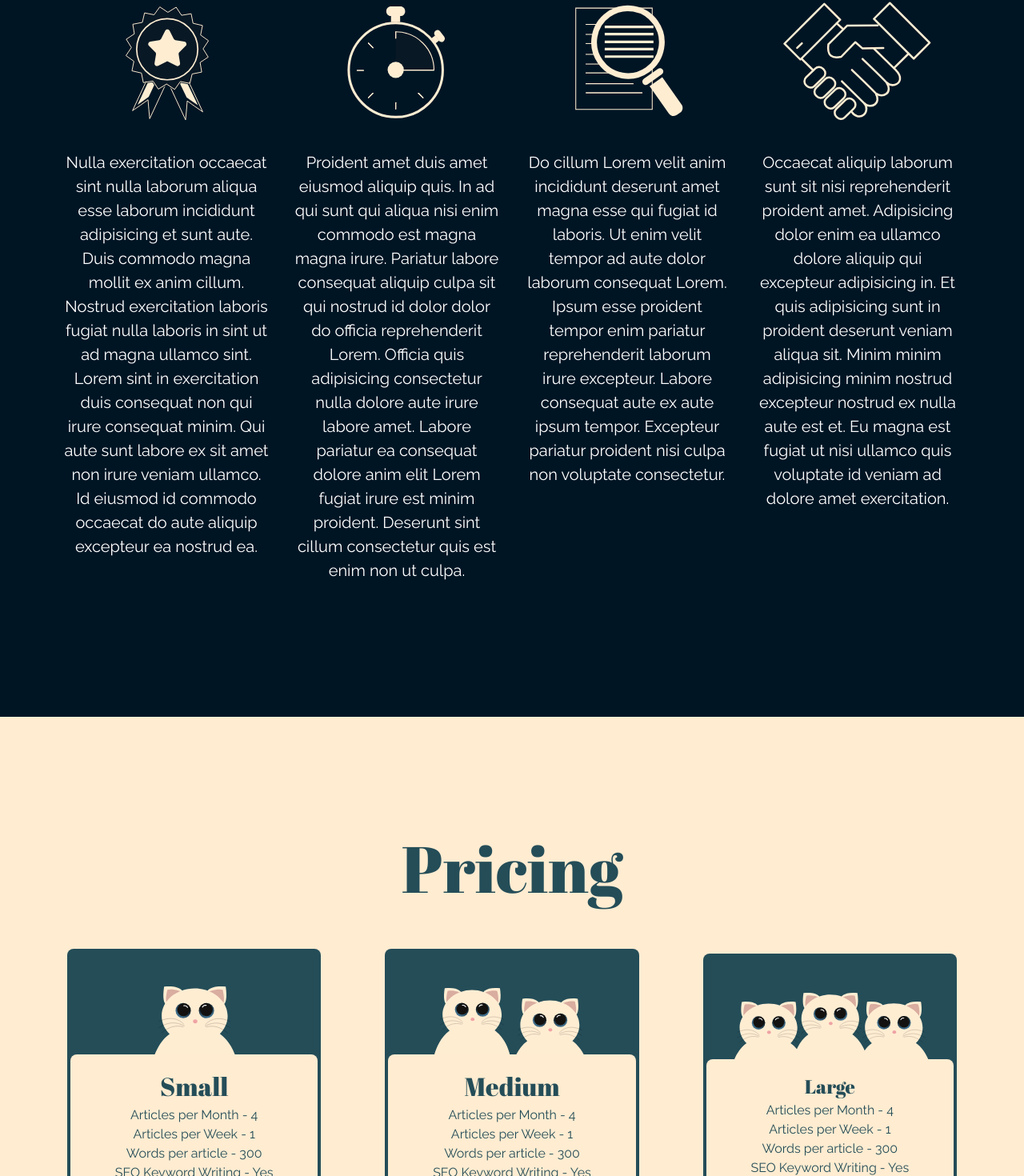
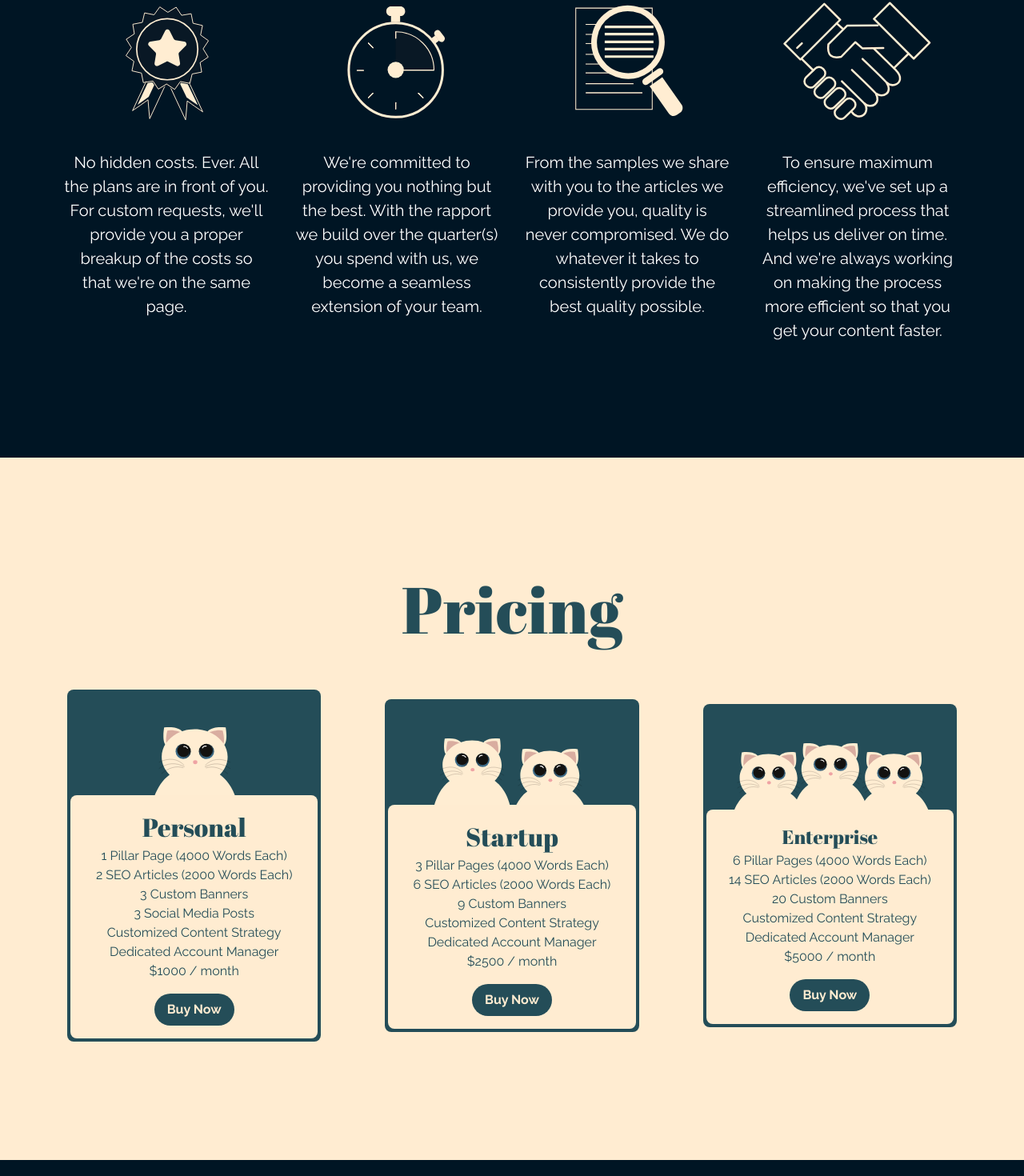
Before and after one commit to akshay-nm/thebstpcompany.com, a React (Create React App) app: page / in a window 1280 px wide. Shown: the part 861-2331 px from the top of the page at 80% size. Built offline with nearby package versions, Linux system fonts and the light colour scheme.

Commit message:
Add content

```diff
--- a/src/components/pricing/Pricing.js
+++ b/src/components/pricing/Pricing.js
@@ -1,13 +1,14 @@
-import React from 'react';
+import React from 'react'
 import smCat from './sm-cat.svg'
 import mdCat from './md-cat.svg'
 import lgCat from './lg-cat.svg'
 
-
 const Pricing = () => {
   return (
     <div className='px-16 py-32 bg-primary'>
-      <div className='text-center text-5xl mb-5 font-heading text-button-primary lg:text-pricing-header'>Pricing</div>
+      <div className='text-center text-5xl mb-5 font-heading text-button-primary lg:text-pricing-header'>
+        Pricing
+      </div>
       <div className='grid grid-cols-1 md:grid-cols-2 lg:grid-cols-3 gap-20 p-5 text-pricing-content'>
         <div className='flex items-center justify-center'>
           <div className='flex flex-col bg-button-primary rounded-lg p-1 w-full max-w-xs'>
@@ -15,16 +16,19 @@ const Pricing = () => {
               <img src={smCat} className='h-full w-full mt-10' alt='cat' />
             </div>
             <div className='text-center rounded-lg bg-primary p-4 text-button-primary'>
-              <div className='text-2xl font-heading text-pricing-sub-header'>Small</div>
-              <div>Articles per Month - 4</div>
-              <div>Articles per Week - 1</div>
-              <div>Words per article - 300</div>
-              <div>SEO Keyword Writing - Yes</div>
-              <div>Content Stategy Included - Yes</div>
-              <div>Plagarism Free - Yes</div>
-              <div>Posting Included - No</div>
-              <div className='text-pricing-content-bold'>$39.00 / month</div>
-              <button className='bg-button-primary hover:bg-gray-700 text-primary text-pricing-content-bold font-bold py-2 px-4 mt-4 rounded-full'>Buy Now</button>
+              <div className='text-2xl font-heading text-pricing-sub-header'>
+                Personal
+              </div>
+              <div>1 Pillar Page (4000 Words Each)</div>
+              <div>2 SEO Articles (2000 Words Each)</div>
+              <div>3 Custom Banners</div>
+              <div>3 Social Media Posts</div>
+              <div>Customized Content Strategy</div>
+              <div>Dedicated Account Manager</div>
+              <div className='text-pricing-content-bold'>$1000 / month</div>
+              <button className='bg-button-primary hover:bg-gray-700 text-primary text-pricing-content-bold font-bold py-2 px-4 mt-4 rounded-full'>
+                Buy Now
+              </button>
             </div>
           </div>
         </div>
@@ -35,41 +39,47 @@ const Pricing = () => {
               <img src={mdCat} className='h-full w-full mt-10' alt='cats' />
             </div>
             <div className='text-center rounded-lg bg-primary p-4 text-button-primary'>
-              <div className='text-2xl font-heading text-pricing-sub-header'>Medium</div>
-              <div>Articles per Month - 4</div>
-              <div>Articles per Week - 1</div>
-              <div>Words per article - 300</div>
-              <div>SEO Keyword Writing - Yes</div>
-              <div>Content Stategy Included - Yes</div>
-              <div>Plagarism Free - Yes</div>
-              <div>Posting Included - No</div>
-              <div className='text-pricing-content-bold'>$39.00 / month</div>
-              <button className='bg-button-primary hover:bg-gray-700 text-primary text-pricing-content-bold font-bold py-2 px-4 mt-4 rounded-full'>Buy Now</button>
+              <div className='text-2xl font-heading text-pricing-sub-header'>
+                Startup
+              </div>
+              <div>3 Pillar Pages (4000 Words Each)</div>
+              <div>6 SEO Articles (2000 Words Each)</div>
+              <div>9 Custom Banners</div>
+              <div>Customized Content Strategy </div>
+              <div>Dedicated Account Manager</div>
+              <div className='text-pricing-content-bold'>$2500 / month</div>
+              <button className='bg-button-primary hover:bg-gray-700 text-primary text-pricing-content-bold font-bold py-2 px-4 mt-4 rounded-full'>
+                Buy Now
+              </button>
             </div>
           </div>
         </div>
         <div className='flex items-center justify-center'>
           <div className='flex flex-col bg-button-primary rounded-lg p-1 w-full max-w-xs'>
             <div className='h-32 bg-button-primary overflow-hidden'>
-              <img src={lgCat} className='h-full w-full mt-10' alt='too many cats' />
+              <img
+                src={lgCat}
+                className='h-full w-full mt-10'
+                alt='too many cats'
+              />
             </div>
             <div className='text-center rounded-lg bg-primary p-4 text-button-primary'>
-              <div className='text-2xl font-heading'>Large</div>
-              <div>Articles per Month - 4</div>
-              <div>Articles per Week - 1</div>
-              <div>Words per article - 300</div>
-              <div>SEO Keyword Writing - Yes</div>
-              <div>Content Stategy Included - Yes</div>
-              <div>Plagarism Free - Yes</div>
-              <div>Posting Included - No</div>
-              <div className='text-pricing-content-bold'>$39.00 / month</div>
-              <button className='bg-button-primary hover:bg-gray-700 text-primary  font-bold py-2 px-4 mt-4 rounded-full'>Buy Now</button>
+              <div className='text-2xl font-heading'>Enterprise</div>
+              <div>6 Pillar Pages (4000 Words Each)</div>
+              <div>14 SEO Articles (2000 Words Each)</div>
+              <div>20 Custom Banners</div>
+              <div>Customized Content Strategy </div>
+              <div>Dedicated Account Manager</div>
+              <div className='text-pricing-content-bold'>$5000 / month</div>
+              <button className='bg-button-primary hover:bg-gray-700 text-primary  font-bold py-2 px-4 mt-4 rounded-full'>
+                Buy Now
+              </button>
             </div>
           </div>
         </div>
       </div>
     </div>
-  );
-};
+  )
+}
 
-export default Pricing;
+export default Pricing
--- a/src/components/why-us/WhyUs.js
+++ b/src/components/why-us/WhyUs.js
@@ -1,4 +1,4 @@
-import React from 'react';
+import React from 'react'
 import badge from './badge.svg'
 import handshake from './handshake.svg'
 import magnifyingGlass from './magnifying-glass.svg'
@@ -9,30 +9,62 @@ const WhyUs = () => {
     <div className='px-16 py-32 grid grid-cols-1 md:grid-cols-2 lg:grid-cols-4 bg-secondary text-white'>
       <div className='flex flex-col items-center text-center p-4 mb-6'>
         <div className='h-48'>
-          <img src={badge} className='object-scale-down h-full w-full' alt='badge' />
+          <img
+            src={badge}
+            className='object-scale-down h-full w-full'
+            alt='badge'
+          />
         </div>
-        <div className='text-sm lg:text-why-us-description w-full max-w-xs mt-4'>Nulla exercitation occaecat sint nulla laborum aliqua esse laborum incididunt adipisicing et sunt aute. Duis commodo magna mollit ex anim cillum. Nostrud exercitation laboris fugiat nulla laboris in sint ut ad magna ullamco sint. Lorem sint in exercitation duis consequat non qui irure consequat minim. Qui aute sunt labore ex sit amet non irure veniam ullamco. Id eiusmod id commodo occaecat do aute aliquip excepteur ea nostrud ea.</div>
+        <div className='text-sm lg:text-why-us-description w-full max-w-xs mt-4'>
+          No hidden costs. Ever. All the plans are in front of you. For custom
+          requests, we'll provide you a proper breakup of the costs so that
+          we're on the same page.
+        </div>
       </div>
       <div className='flex flex-col items-center text-center p-4 mb-6'>
         <div className='h-48'>
-          <img src={stopwatch} className='object-scale-down h-full w-full' alt='stopwatch' />
+          <img
+            src={stopwatch}
+            className='object-scale-down h-full w-full'
+            alt='stopwatch'
+          />
         </div>
-        <div className='text-sm lg:text-why-us-description w-full max-w-xs mt-4'>Proident amet duis amet eiusmod aliquip quis. In ad qui sunt qui aliqua nisi enim commodo est magna magna irure. Pariatur labore consequat aliquip culpa sit qui nostrud id dolor dolor do officia reprehenderit Lorem. Officia quis adipisicing consectetur nulla dolore aute irure labore amet. Labore pariatur ea consequat dolore anim elit Lorem fugiat irure est minim proident. Deserunt sint cillum consectetur quis est enim non ut culpa.</div>
+        <div className='text-sm lg:text-why-us-description w-full max-w-xs mt-4'>
+          We're committed to providing you nothing but the best. With the
+          rapport we build over the quarter(s) you spend with us, we become a
+          seamless extension of your team.
+        </div>
       </div>
       <div className='flex flex-col items-center text-center p-4 mb-6'>
         <div className='h-48'>
-          <img src={magnifyingGlass} className='object-scale-down h-full w-full' alt='magnifying-glass' />
+          <img
+            src={magnifyingGlass}
+            className='object-scale-down h-full w-full'
+            alt='magnifying-glass'
+          />
         </div>
-        <div className='text-sm lg:text-why-us-description w-full max-w-xs mt-4'>Do cillum Lorem velit anim incididunt deserunt amet magna esse qui fugiat id laboris. Ut enim velit tempor ad aute dolor laborum consequat Lorem. Ipsum esse proident tempor enim pariatur reprehenderit laborum irure excepteur. Labore consequat aute ex aute ipsum tempor. Excepteur pariatur proident nisi culpa non voluptate consectetur.</div>
+        <div className='text-sm lg:text-why-us-description w-full max-w-xs mt-4'>
+          From the samples we share with you to the articles we provide you,
+          quality is never compromised. We do whatever it takes to consistently
+          provide the best quality possible.
+        </div>
       </div>
       <div className='flex flex-col items-center text-center p-4'>
         <div className='h-48'>
-          <img src={handshake} className='object-scale-down h-full w-full' alt='handshake' />
+          <img
+            src={handshake}
+            className='object-scale-down h-full w-full'
+            alt='handshake'
+          />
         </div>
-        <div className='text-sm lg:text-why-us-description w-full max-w-xs mt-4'>Occaecat aliquip laborum sunt sit nisi reprehenderit proident amet. Adipisicing dolor enim ea ullamco dolore aliquip qui excepteur adipisicing in. Et quis adipisicing sunt in proident deserunt veniam aliqua sit. Minim minim adipisicing minim nostrud excepteur nostrud ex nulla aute est et. Eu magna est fugiat ut nisi ullamco quis voluptate id veniam ad dolore amet exercitation.</div>
+        <div className='text-sm lg:text-why-us-description w-full max-w-xs mt-4'>
+          To ensure maximum efficiency, we've set up a streamlined process that
+          helps us deliver on time. And we're always working on making the
+          process more efficient so that you get your content faster.
+        </div>
       </div>
     </div>
-  );
-};
+  )
+}
 
-export default WhyUs;
+export default WhyUs
```
Also changed, not shown: src/components/home/Home.js (+24 -9 lines).
